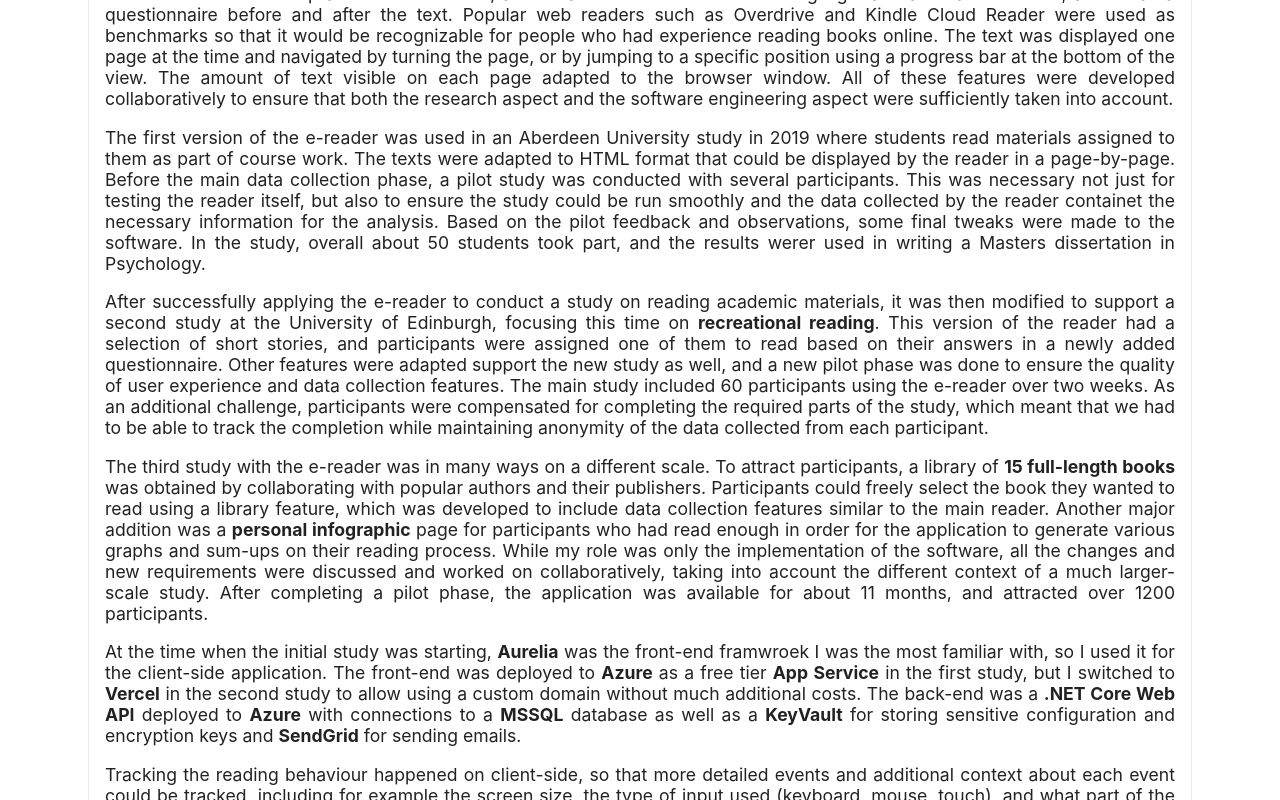
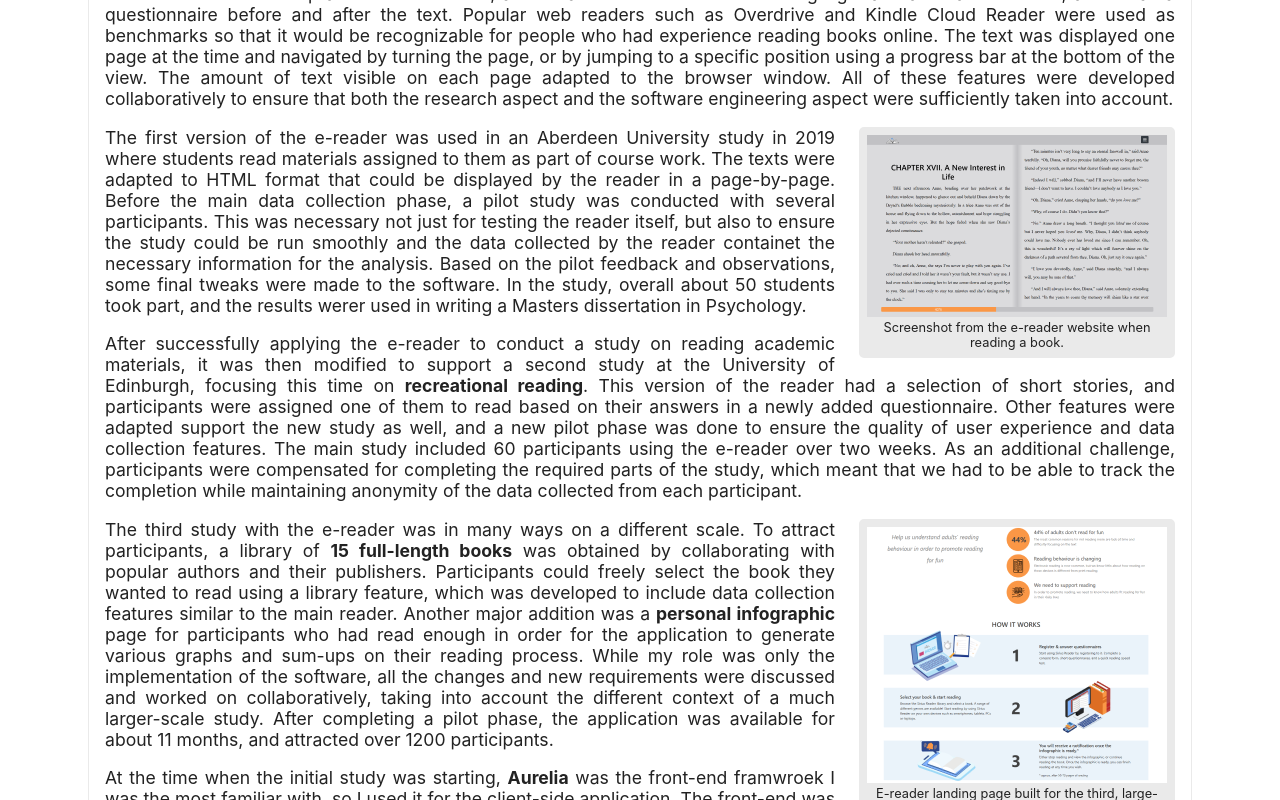
Before and after one commit to vuorinem/mikko.vuorinen.info, a Next.js app: page /history in a window 1280 px wide. Shown: the part 8920-9720 px from the top of the page. Built offline with nearby package versions, Linux system fonts and the light colour scheme; a web font is replaced by a local one.

Commit message:
Add images for ereader section

```diff
--- a/app/history/page.tsx
+++ b/app/history/page.tsx
@@ -13,6 +13,8 @@
 import lahjalista2017 from '../../public/history/lahjalista-2017.png'
 import kuvapankki from '../../public/history/kuvapankki_screenshot.png'
 import edinburghImage from '../../public/history/edinburgh_castle.jpg'
+import ereader from '../../public/history/ereader.png'
+import ereaderLanding from '../../public/history/ereader-landing.png'
 
 export default function History() {
 
@@ -282,12 +284,24 @@
                 <p>
                     The e-reader project started with a need to create an online reader application for academic course materials, so that various behavioural data could be collected while students were engaged in reading the course texts. The application had to run on a browser on both desktop and mobile devices, and it had to include functions to highlight and annotate the texts, as well as a questionnaire before and after the text. Popular web readers such as Overdrive and Kindle Cloud Reader were used as benchmarks so that it would be recognizable for people who had experience reading books online. The text was displayed one page at the time and navigated by turning the page, or by jumping to a specific position using a progress bar at the bottom of the view. The amount of text visible on each page adapted to the browser window. All of these features were developed collaboratively to ensure that both the research aspect and the software engineering aspect were sufficiently taken into account.
                 </p>
+                <div className={styles.borderedImage}>
+                    <Image
+                        src={ereader}
+                        alt="E-reader view showing a section of a book in two columns" />
+                    <p>Screenshot from the e-reader website when reading a book.</p>
+                </div>
                 <p>
                     The first version of the e-reader was used in an Aberdeen University study in 2019 where students read materials assigned to them as part of course work. The texts were adapted to HTML format that could be displayed by the reader in a page-by-page. Before the main data collection phase, a pilot study was conducted with several participants. This was necessary not just for testing the reader itself, but also to ensure the study could be run smoothly and the data collected by the reader containet the necessary information for the analysis. Based on the pilot feedback and observations, some final tweaks were made to the software. In the study, overall about 50 students took part, and the results werer used in writing a Masters dissertation in Psychology.
                 </p>
                 <p>
                     After successfully applying the e-reader to conduct a study on reading academic materials, it was then modified to support a second study at the University of Edinburgh, focusing this time on <b>recreational reading</b>. This version of the reader had a selection of short stories, and participants were assigned one of them to read based on their answers in a newly added questionnaire. Other features were adapted support the new study as well, and a new pilot phase was done to ensure the quality of user experience and data collection features. The main study included 60 participants using the e-reader over two weeks. As an additional challenge, participants were compensated for completing the required parts of the study, which meant that we had to be able to track the completion while maintaining anonymity of the data collected from each participant.
                 </p>
+                <div className={styles.borderedImage}>
+                    <Image
+                        src={ereaderLanding}
+                        alt="E-reader information page with graphical step-to-step guide" />
+                    <p>E-reader landing page built for the third, large-scale study</p>
+                </div>
                 <p>
                     The third study with the e-reader was in many ways on a different scale. To attract participants, a library of <b>15 full-length books</b> was obtained by collaborating with popular authors and their publishers. Participants could freely select the book they wanted to read using a library feature, which was developed to include data collection features similar to the main reader. Another major addition was a <b>personal infographic</b> page for participants who had read enough in order for the application to generate various graphs and sum-ups on their reading process. While my role was only the implementation of the software, all the changes and new requirements were discussed and worked on collaboratively, taking into account the different context of a much larger-scale study. After completing a pilot phase, the application was available for about 11 months, and attracted over 1200 participants.
                 </p>
```
Also changed, not shown: public/history/ereader-landing.png (added), public/history/ereader.png (added).
